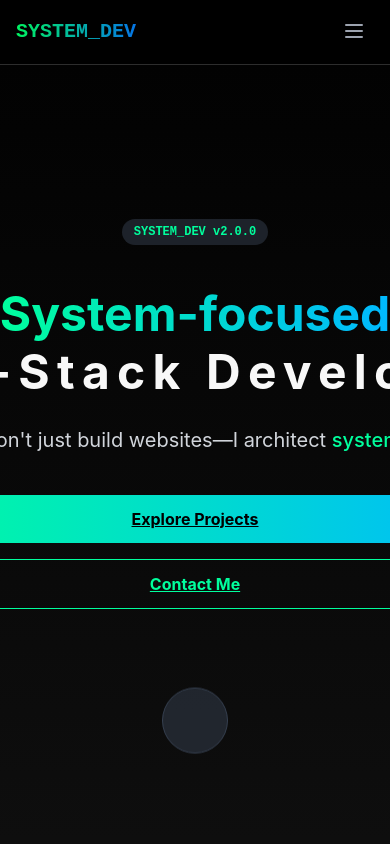
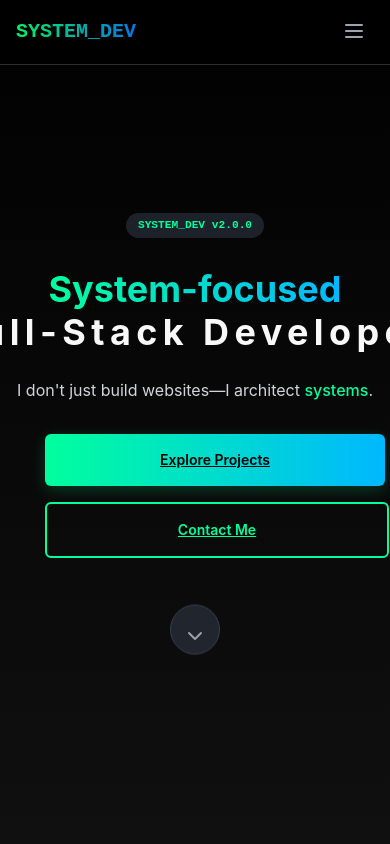
Before and after one commit to SteveKamoni/Portfolio, a React (Vite) app in the folder client/: page / in a window 390 px wide. Shown: the top 844 px of the page. Built offline with nearby package versions, Linux system fonts and the light colour scheme.

Commit message:
hero-adjust

```diff
--- a/client/package.json
+++ b/client/package.json
@@ -10,6 +10,7 @@
     "preview": "vite preview"
   },
   "dependencies": {
+    "@fortawesome/fontawesome-free": "^7.0.0",
     "@fortawesome/fontawesome-svg-core": "^7.0.0",
     "@fortawesome/free-solid-svg-icons": "^7.0.0",
     "@fortawesome/react-fontawesome": "^0.2.3",
--- a/client/src/components/hero.css
+++ b/client/src/components/hero.css
@@ -1,13 +1,12 @@
 /* src/components/Hero/Hero.css */
+
+/* Base styles */
 .hero-section {
   min-height: 100vh;
   display: flex;
   align-items: center;
   justify-content: center;
-  padding-top: 4rem;
-  padding-bottom: 5rem;
-  padding-left: 1rem;
-  padding-right: 1rem;
+  padding: 4rem 1rem 5rem;
   position: relative;
   overflow: hidden;
 }
@@ -80,36 +79,49 @@
   flex-direction: column;
   gap: 1rem;
   justify-content: center;
+  width: 100%;
+  max-width: 320px;
+  margin: 0 auto;
+}
+
+.primary-button,
+.secondary-button {
+  width: 100%;
+  text-align: center;
+  padding: 0.625rem 1.5rem;
+  font-weight: 600;
+  border-radius: 0.375rem;
+  transition: all 0.3s ease;
+  transform: scale(1);
+  font-size: 0.95rem;
+  white-space: nowrap;
+  display: inline-flex;
+  align-items: center;
+  justify-content: center;
 }
 
 .primary-button {
-  padding: 0.75rem 2rem;
   background: linear-gradient(to right, #00ff9d, #00b8ff);
   color: black;
-  font-weight: 700;
-  border-radius: 0.375rem;
-  transition: all 0.3s ease;
-  transform: scale(1);
+  box-shadow: 0 4px 15px rgba(0, 255, 157, 0.2);
 }
 
 .primary-button:hover {
-  opacity: 0.9;
-  transform: scale(1.05);
+  opacity: 0.95;
+  transform: translateY(-2px);
+  box-shadow: 0 6px 20px rgba(0, 255, 157, 0.3);
 }
 
 .secondary-button {
-  padding: 0.75rem 2rem;
-  border: 1px solid #00ff9d;
+  border: 2px solid #00ff9d;
   color: #00ff9d;
-  font-weight: 700;
-  border-radius: 0.375rem;
-  transition: all 0.3s ease;
-  transform: scale(1);
+  background: transparent;
 }
 
 .secondary-button:hover {
   background-color: rgba(0, 255, 157, 0.1);
-  transform: scale(1.05);
+  transform: translateY(-2px);
+  box-shadow: 0 4px 15px rgba(0, 255, 157, 0.15);
 }
 
 .hero-scroll {
@@ -131,32 +143,29 @@
 
 .scroll-link {
   color: #9ca3af;
+  font-size: 1.25rem;
+  transition: all 0.3s ease;
 }
 
 .scroll-link:hover {
-  color: white;
+  color: #00ff9d;
 }
 
-@media (min-width: 640px) {
-  .hero-title {
-    font-size: 3.75rem;
+.animate-bounce {
+  animation: gentleBounce 2s ease-in-out infinite;
+}
+
+@keyframes gentleBounce {
+  0%,
+  100% {
+    transform: translateY(0);
   }
-
-  .hero-subtitle {
-    font-size: 1.5rem;
-  }
-
-  .hero-buttons {
-    flex-direction: row;
+  50% {
+    transform: translateY(6px);
   }
 }
 
-@media (min-width: 768px) {
-  .hero-title {
-    font-size: 4.5rem;
-  }
-}
-
+/* Animations */
 @keyframes float {
   0%,
   100% {
@@ -198,3 +207,224 @@
   letter-spacing: 0.15em;
   animation: typing 3.5s steps(40, end), blink-caret 0.75s step-end infinite;
 }
+
+/* Small Mobile Devices */
+@media (max-width: 360px) {
+  .hero-section {
+    padding: 1.5rem 0.75rem 2rem;
+    min-height: 90vh;
+  }
+
+  .hero-title {
+    font-size: 1.75rem;
+    margin-bottom: 1rem;
+  }
+
+  .hero-subtitle {
+    font-size: 0.875rem;
+    margin: 0 auto 1.5rem;
+    max-width: 100%;
+    line-height: 1.4;
+  }
+
+  .scroll-circle {
+    width: 2.5rem;
+    height: 2.5rem;
+  }
+
+  .hero-badge {
+    margin-bottom: 0.75rem;
+  }
+
+  .badge-text {
+    font-size: 0.65rem;
+    padding: 0.2rem 0.5rem;
+  }
+
+  .hero-scroll {
+    margin-top: 2rem;
+  }
+
+  .scroll-link {
+    font-size: 0.875rem;
+  }
+
+  .hero-buttons {
+    gap: 0.75rem;
+    max-width: 280px;
+  }
+
+  .primary-button,
+  .secondary-button {
+    padding: 0.5rem 1rem;
+    font-size: 0.8rem;
+    min-height: 2.25rem;
+  }
+}
+
+/* Regular Mobile Devices */
+@media (min-width: 361px) and (max-width: 480px) {
+  .hero-section {
+    padding: 2rem 1rem 3rem;
+    min-height: 95vh;
+  }
+
+  .hero-title {
+    font-size: 2.25rem;
+  }
+
+  .hero-subtitle {
+    font-size: 1rem;
+    margin: 0 auto 2rem;
+    max-width: 100%;
+  }
+
+  .scroll-circle {
+    width: 3rem;
+    height: 3rem;
+  }
+
+  .hero-badge {
+    margin-bottom: 1rem;
+  }
+
+  .badge-text {
+    font-size: 0.7rem;
+  }
+
+  .hero-scroll {
+    margin-top: 3rem;
+  }
+
+  .scroll-link {
+    font-size: 1rem;
+  }
+
+  .hero-buttons {
+    max-width: 300px;
+  }
+
+  .primary-button,
+  .secondary-button {
+    padding: 0.5rem 1.25rem;
+    font-size: 0.875rem;
+    min-height: 2.25rem;
+  }
+}
+
+/* Small Tablets */
+@media (min-width: 481px) and (max-width: 640px) {
+  .hero-section {
+    padding: 2.5rem 1.5rem 3.5rem;
+  }
+
+  .hero-title {
+    font-size: 2.75rem;
+  }
+
+  .hero-subtitle {
+    font-size: 1.125rem;
+    margin: 0 auto 2.25rem;
+    max-width: 95%;
+  }
+
+  .hero-buttons {
+    flex-direction: row;
+    justify-content: center;
+    gap: 1rem;
+    max-width: 460px;
+  }
+
+  .primary-button,
+  .secondary-button {
+    width: auto;
+    min-width: 140px;
+  }
+
+  .scroll-circle {
+    width: 3.25rem;
+    height: 3.25rem;
+  }
+
+  .hero-scroll {
+    margin-top: 3.5rem;
+  }
+}
+
+/* Medium Tablets */
+@media (min-width: 641px) and (max-width: 768px) {
+  .hero-section {
+    padding: 3rem 2rem 4rem;
+  }
+
+  .hero-title {
+    font-size: 3.25rem;
+  }
+
+  .hero-subtitle {
+    font-size: 1.25rem;
+    margin: 0 auto 2.25rem;
+    max-width: 90%;
+  }
+
+  .hero-buttons {
+    flex-direction: row;
+    justify-content: center;
+    gap: 1.5rem;
+  }
+
+  .scroll-circle {
+    width: 3.5rem;
+    height: 3.5rem;
+  }
+
+  .hero-scroll {
+    margin-top: 4rem;
+  }
+}
+
+/* Large Tablets */
+@media (min-width: 769px) and (max-width: 1024px) {
+  .hero-section {
+    padding: 3.5rem 2.5rem 4.5rem;
+  }
+
+  .hero-title {
+    font-size: 4rem;
+  }
+
+  .hero-subtitle {
+    font-size: 1.375rem;
+    max-width: 42rem;
+  }
+
+  .hero-buttons {
+    flex-direction: row;
+    gap: 1.75rem;
+  }
+}
+
+/* Desktop and Larger Screens */
+@media (min-width: 1025px) {
+  .hero-section {
+    padding: 4rem 2rem 5rem;
+  }
+
+  .hero-title {
+    font-size: 4.5rem;
+  }
+
+  .hero-subtitle {
+    font-size: 1.5rem;
+    max-width: 48rem;
+  }
+
+  .hero-buttons {
+    flex-direction: row;
+    gap: 2rem;
+  }
+
+  .hero-content {
+    max-width: 1200px;
+  }
+}
--- /dev/null
+++ b/client/src/index.css
@@ -0,0 +1,18 @@
+@import url("https://fonts.googleapis.com/css2?family=Inter:wght@400;500;600;700;800&display=swap");
+@import "@fortawesome/fontawesome-free/css/all.min.css";
+
+:root {
+  --primary: #00ff9d;
+}
+
+* {
+  margin: 0;
+  padding: 0;
+  box-sizing: border-box;
+}
+
+body {
+  font-family: "Inter", sans-serif;
+  background-color: #000;
+  color: #fff;
+}
--- a/client/src/main.jsx
+++ b/client/src/main.jsx
@@ -1,6 +1,7 @@
 import { StrictMode } from 'react'
 import { createRoot } from 'react-dom/client'
 import './components/globals.css'
+import '@fortawesome/fontawesome-free/css/all.css'
 import App from './App.jsx'
 
 createRoot(document.getElementById('root')).render(
```
Also changed, not shown: 1 other file (tests, documents, lock files or other folders).
